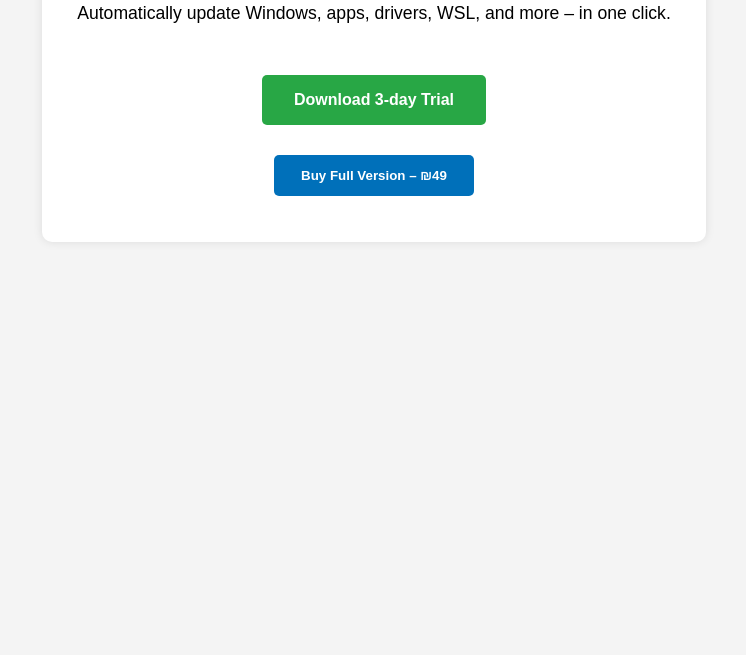
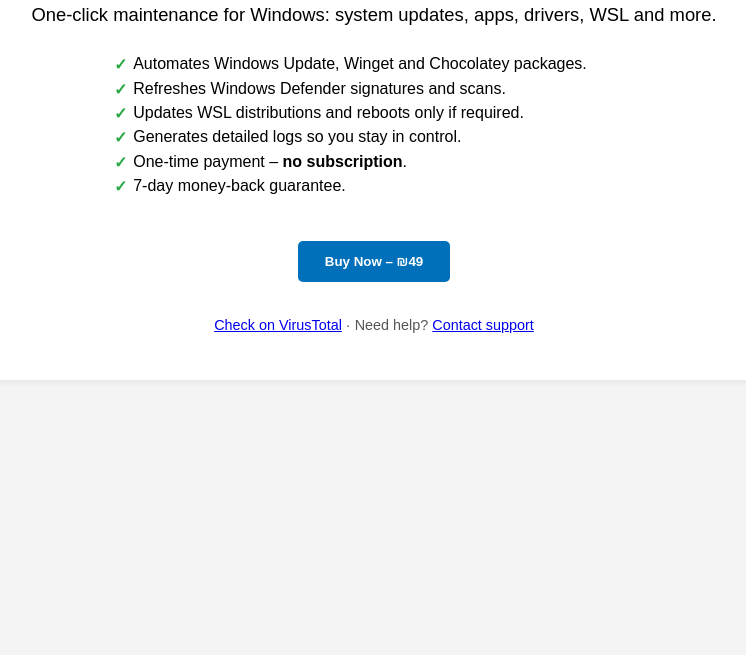
Before and after one commit to LZguy/Auto-Updater, a plain HTML site: page docs/index.html in a window 1280 px wide. Shown: the part 145-800 px from the top of the page, without its empty margins (266-1012 px from the left). Drawn offline with Linux system fonts and the light colour scheme.

Commit message:
Landing page: paid version only, English copy

```diff
--- a/docs/index.html
+++ b/docs/index.html
@@ -14,23 +14,42 @@
       background: #fff;
       padding: 2em;
       border-radius: 10px;
-      max-width: 600px;
+      max-width: 720px;
       margin: auto;
       box-shadow: 0 0 10px rgba(0,0,0,0.1);
     }
     h1 {
       color: #0078D7;
-      margin-bottom: 0.5em;
+      margin-bottom: 0.2em;
     }
-    p {
-      font-size: 1.1em;
-      margin-bottom: 2em;
+    .tagline {
+      font-size: 1.15em;
+      margin-bottom: 1.6em;
     }
-    a.btn, input[type="submit"] {
+    ul.features {
+      list-style: none;
+      padding: 0;
+      text-align: left;
+      margin: 0 auto 2em;
+      max-width: 520px;
+    }
+    ul.features li {
+      margin: 0.4em 0;
+      padding-left: 1.2em;
+      position: relative;
+    }
+    ul.features li::before {
+      content: "✓";
+      position: absolute;
+      left: 0;
+      color: #28a745;
+      font-weight: bold;
+    }
+    .btn, input[type="submit"] {
       display: inline-block;
       padding: 1em 2em;
       margin: 1em;
-      background: #28a745;
+      background: #0070ba;
       color: white;
       text-decoration: none;
       border: none;
@@ -38,28 +57,40 @@
       font-weight: bold;
       cursor: pointer;
     }
-    input[type="submit"] {
-      background: #0070ba;
+    .note {
+      font-size: 0.9em;
+      color: #555;
+      margin-top: 1.5em;
     }
   </style>
 </head>
 <body>
   <div class="container">
-    <h1>Auto-Updater – Home Edition</h1>
-    <p>Automatically update Windows, apps, drivers, WSL, and more – in one click.</p>
+    <h1>Auto‑Updater – Home Edition</h1>
+    <p class="tagline">One‑click maintenance for Windows: system updates, apps, drivers, WSL and more.</p>
 
-    <a class="btn" href="https://github.com/LZguy/Auto-Updater/releases/latest/download/Auto-Updater.zip" download>
-      Download 3-day Trial
-    </a>
+    <ul class="features">
+      <li>Automates Windows Update, Winget and Chocolatey packages.</li>
+      <li>Refreshes Windows Defender signatures and scans.</li>
+      <li>Updates WSL distributions and reboots only if required.</li>
+      <li>Generates detailed logs so you stay in control.</li>
+      <li>One‑time payment – <strong>no subscription</strong>.</li>
+      <li>7‑day money‑back guarantee.</li>
+    </ul>
 
     <form action="https://www.paypal.com/cgi-bin/webscr" method="post" target="_top">
       <input type="hidden" name="cmd" value="_xclick">
       <input type="hidden" name="business" value="zinoyaffa@gmail.com">
-      <input type="hidden" name="item_name" value="Auto-Updater License">
+      <input type="hidden" name="item_name" value="Auto‑Updater License">
       <input type="hidden" name="amount" value="49.00">
       <input type="hidden" name="currency_code" value="ILS">
-      <input type="submit" value="Buy Full Version – ₪49">
+      <input type="submit" value="Buy Now – ₪49">
     </form>
+
+    <p class="note">
+      <a href="https://www.virustotal.com/gui/home/upload" target="_blank">Check on VirusTotal</a> ·
+      Need help? <a href="mailto:support@auto-updater.com">Contact support</a>
+    </p>
   </div>
 </body>
 </html>
```
